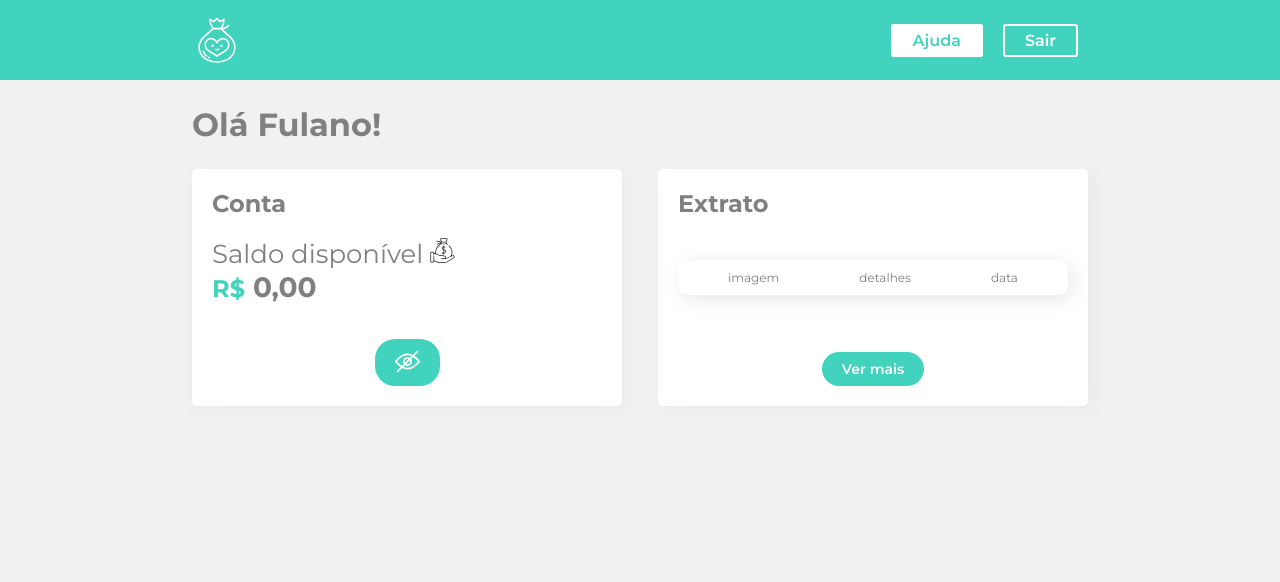
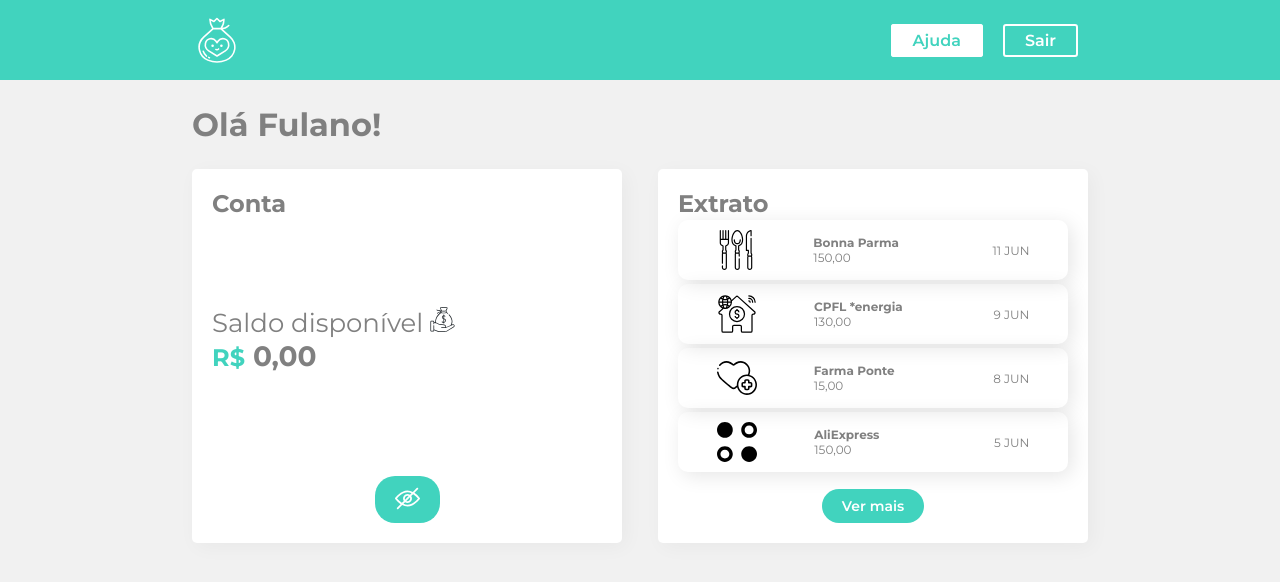
Before and after one commit to pessolatohenrique/curso-react-styled-components, a React (Create React App) app: page / in a window 1280 px wide. Shown: the top 582 px of the page. Built offline with nearby package versions, Linux system fonts and the light colour scheme.

Commit message:
Componente com listagem de itens

```diff
--- a/src/Components/Extrato/index.jsx
+++ b/src/Components/Extrato/index.jsx
@@ -1,13 +1,16 @@
 import React from "react";
 import { Box, Button } from "../../Styled/CommonComponents";
 import ItemWrapper from "../Item";
+import { extratoLista } from "../../info";
 
 const Extrato = () => {
   return (
     <Box>
       <h2>Extrato</h2>
 
-      <ItemWrapper />
+      {[...extratoLista.updates].map((item) => (
+        <ItemWrapper {...item} />
+      ))}
 
       <Button>Ver mais</Button>
     </Box>
--- a/src/Components/Item/index.jsx
+++ b/src/Components/Item/index.jsx
@@ -1,12 +1,36 @@
 import React from "react";
-import { Item } from "../../Styled/CommonComponents";
+import {
+  Item,
+  ItemContent,
+  ItemDetails,
+  ItemImage,
+  ItemEmphasy,
+  BreakLine,
+} from "../../Styled/CommonComponents";
+import alimentacao from "../../assets/images/alimentacao.svg";
+import utilidades from "../../assets/images/utilidades.svg";
+import saude from "../../assets/images/saude.svg";
+import outros from "../../assets/images/outros.svg";
 
-const ItemWrapper = () => {
+const ItemWrapper = ({ from, value, date, type }) => {
+  function verifyImage(type) {
+    const availableImages = {
+      Restaurante: alimentacao,
+      Utilidades: utilidades,
+      Saude: saude,
+    };
+    return availableImages[type] || outros;
+  }
+
   return (
     <Item>
-      <p>imagem</p>
-      <p>detalhes</p>
-      <p>data</p>
+      <ItemImage src={verifyImage(type)} alt={type} />
+      <ItemDetails>
+        <ItemEmphasy>{from}</ItemEmphasy>
+        <BreakLine />
+        {value}
+      </ItemDetails>
+      <ItemContent>{date}</ItemContent>
     </Item>
   );
 };
--- a/src/Styled/CommonComponents.js
+++ b/src/Styled/CommonComponents.js
@@ -70,6 +70,8 @@ export const Logo = styled.img`
   width: 50px;
 `;
 
+export const BreakLine = styled.br``;
+
 export const Item = styled.div`
   box-shadow: 4px 4px 20px 0px rgba(0, 0, 0, 0.1);
   border-radius: 10px;
@@ -80,3 +82,16 @@ export const Item = styled.div`
   justify-content: space-around;
   align-items: center;
 `;
+
+export const ItemContent = styled.p``;
+
+export const ItemEmphasy = styled.strong``;
+
+export const ItemDetails = styled.p`
+  width: 33%;
+`;
+
+export const ItemImage = styled.img`
+  width: 40px;
+  height: 40px;
+`;
--- a/src/info.js
+++ b/src/info.js
@@ -22,14 +22,6 @@ export const extratoLista = {
       from: "Farma Ponte",
     },
     {
-      id: "656565",
-      type: "Transporte",
-      value: "15,00",
-      date: "8 JUN",
-      from: "Uber",
-    },
-
-    {
       id: "926544",
       type: "Outros",
       value: "150,00",
```
